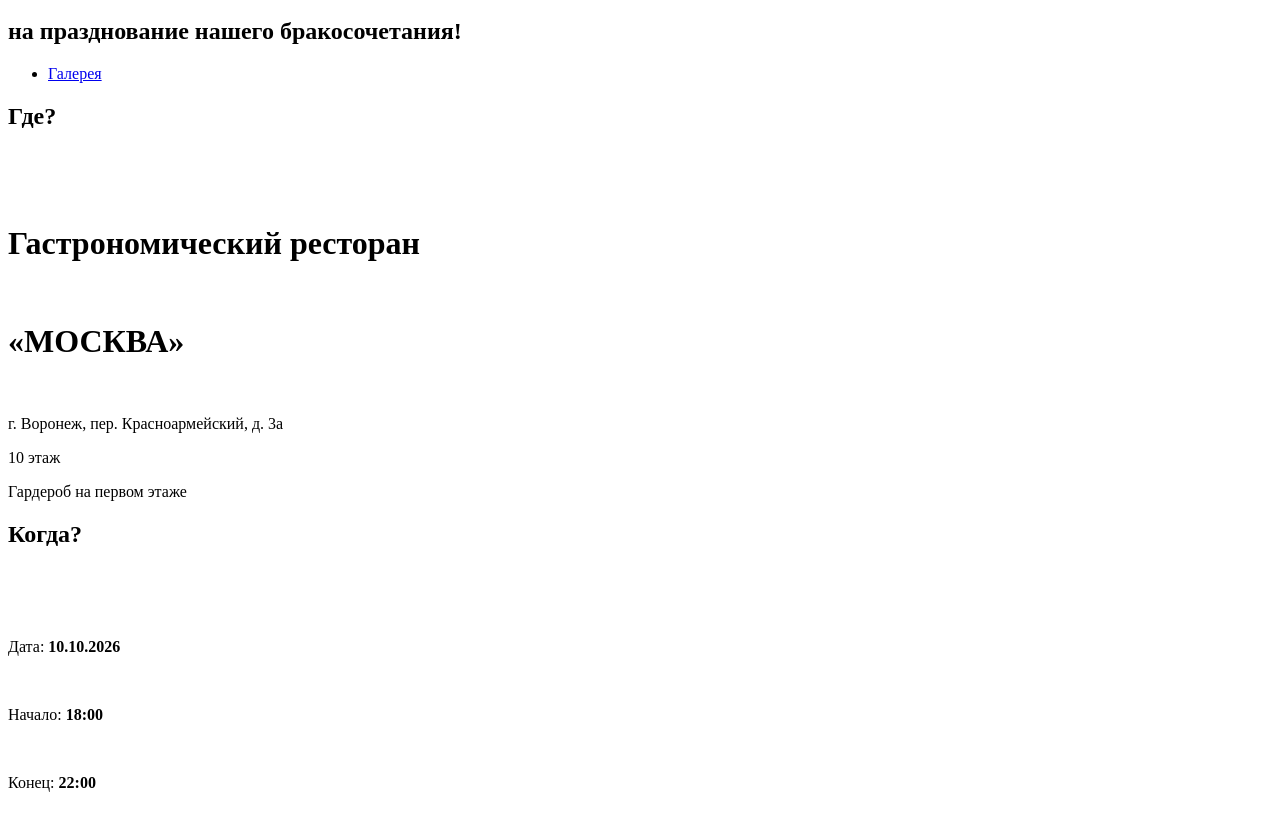
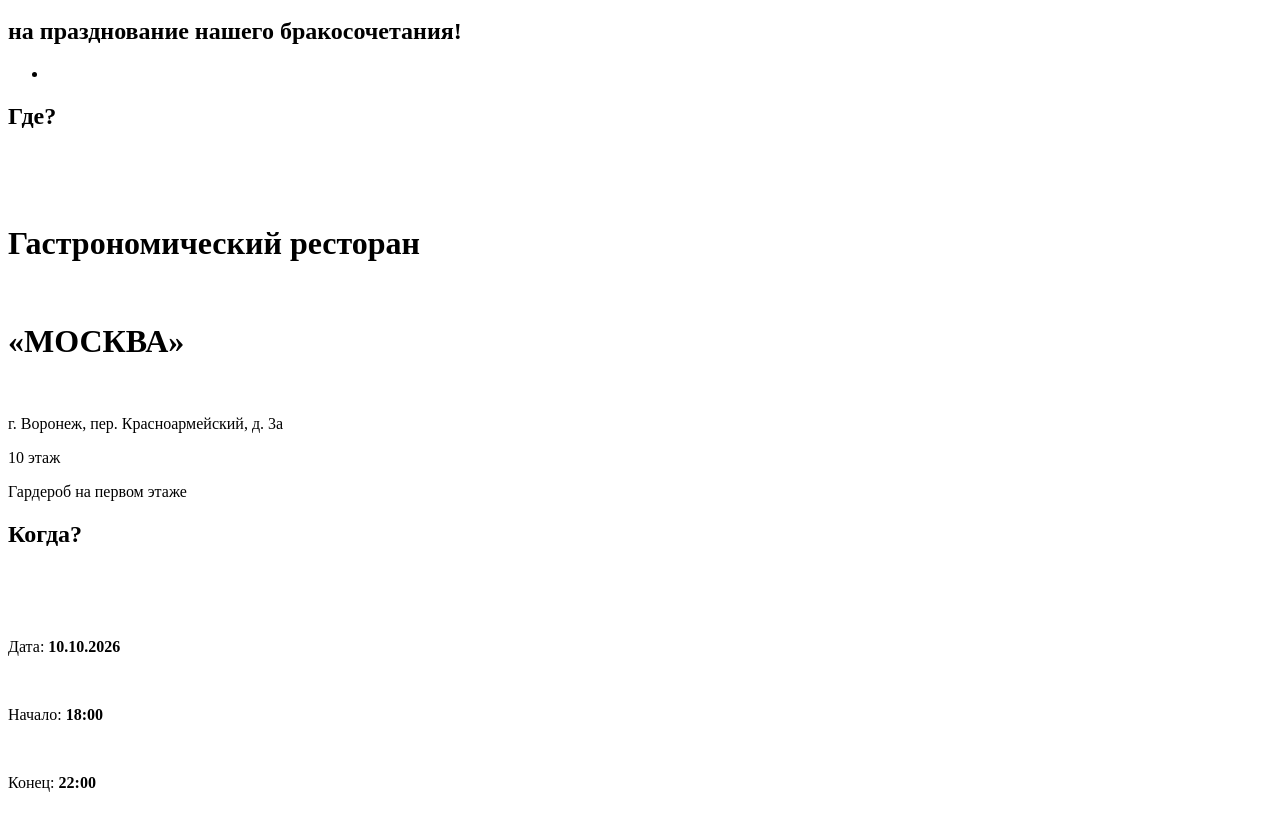
Before and after one commit to WriteWrote/invitation, a website built with Vite: page index.html in a window 1280 px wide. Shown: the part 1238-2067 px from the top of the page. Built offline with nearby package versions, Linux system fonts and the light colour scheme; grey boxes are pictures that could not be loaded.

Commit message:
спрятана галерея до выкладывания фотографий

```diff
--- a/index.html
+++ b/index.html
@@ -24,7 +24,7 @@
       </div>
       <div class="right-bubble">
         <nav>
-          <ul><li><a href="https://writewrote.github.io/invitation/web/gallery.html">Галерея</a></li></ul>
+          <ul><li><a hidden href="https://writewrote.github.io/invitation/web/gallery.html">Галерея</a></li></ul>
         </nav>
       </div>
     </div>
```
